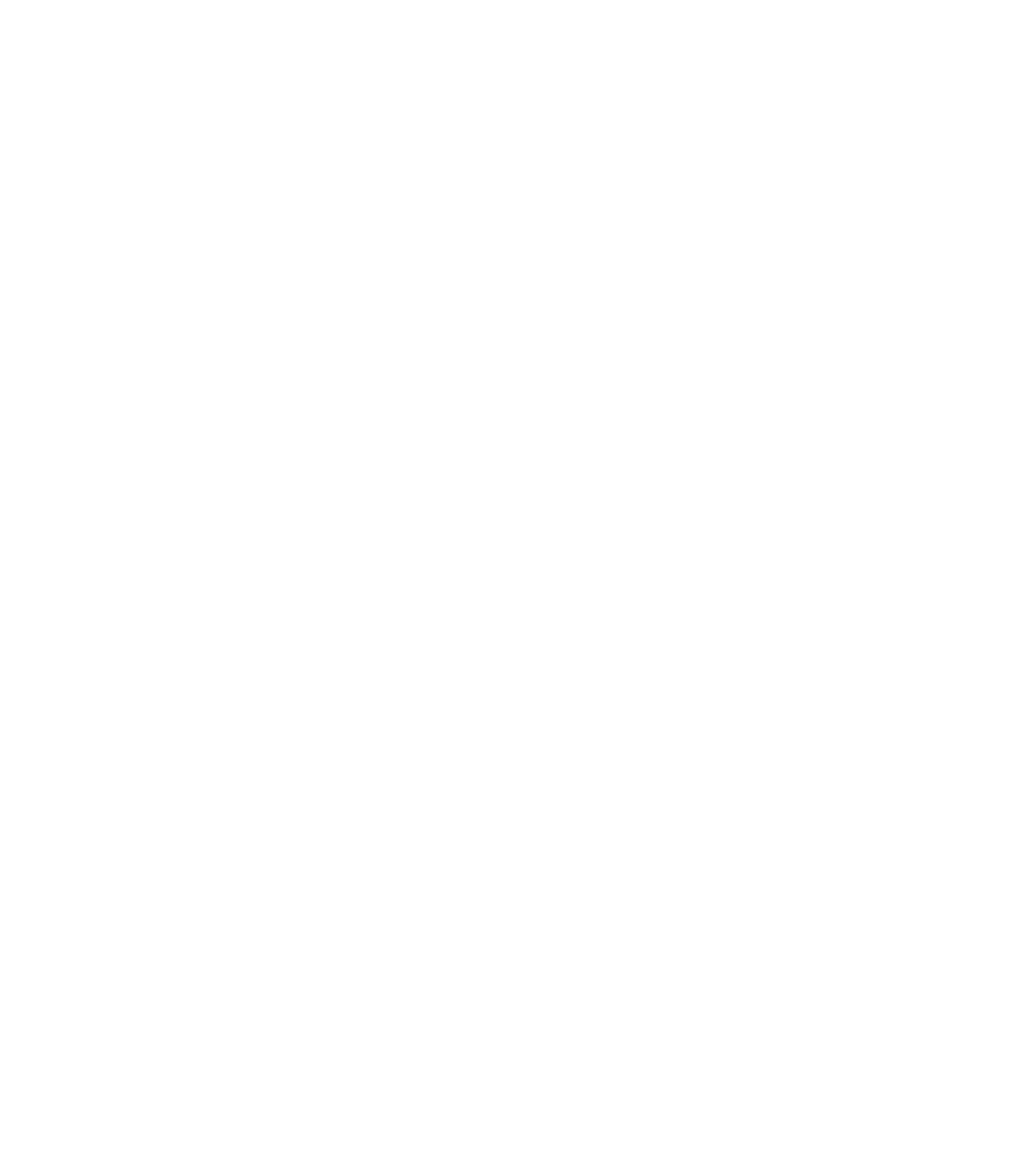
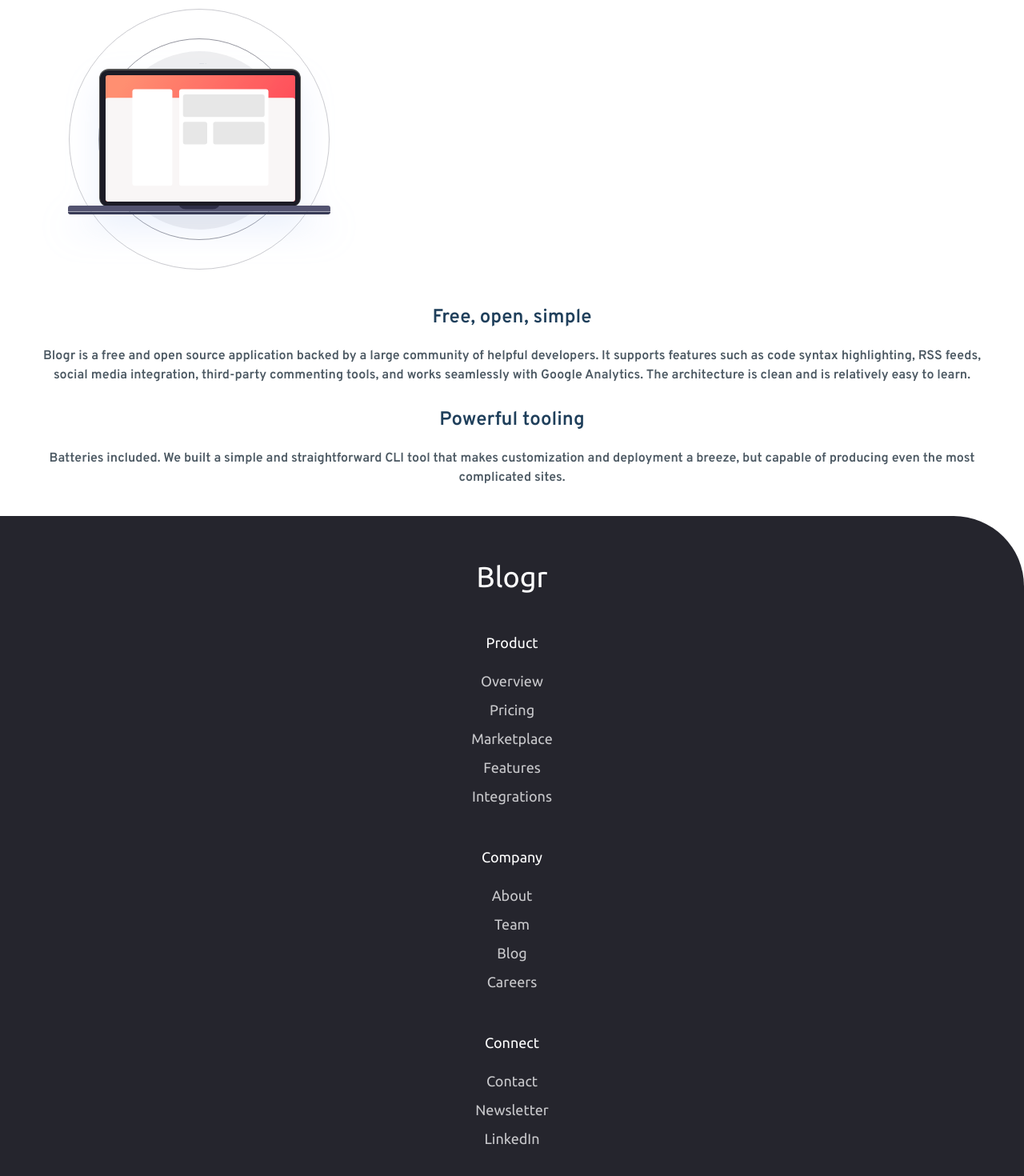
Before and after one commit to Samsegun/blogr-landing-page, a React (Create React App) app: page / in a window 1280 px wide. Shown: the part 2269-3739 px from the top of the page at 80% size. Before the commit the page ends 2327 px from the top, so only its background shows below. Built offline with nearby package versions, Linux system fonts and the light colour scheme.

Commit message:
footer component

```diff
--- a/src/App.js
+++ b/src/App.js
@@ -1,6 +1,8 @@
 import Header from "./Components/Header/Header";
 import DesignFuture from "./Components/DesignforFuture/DesignforFuture";
 import StateofArt from "./Components/StateofArt/StateofArt";
+import FreeOpen from "./Components/FreeOpen/FreeOpen";
+import Footer from "./Components/Footer/Footer";
 
 function App() {
   return (
@@ -8,6 +10,8 @@ function App() {
       <Header />
       <DesignFuture />
       <StateofArt />
+      <FreeOpen />
+      <Footer />
     </div>
   );
 }
--- /dev/null
+++ b/src/Components/Footer/Footer.js
@@ -0,0 +1,12 @@
+import FooterLinks from "./FooterLinks";
+
+const Footer = () => {
+  return (
+    <footer className="h-auto text-center text-white py-14 font-ubuntu bg-footer-bg rounded-tr-header">
+      <h2 className="text-4xl">Blogr</h2>
+      <FooterLinks />
+    </footer>
+  );
+};
+
+export default Footer;
--- /dev/null
+++ b/src/Components/Footer/FooterLinks.js
@@ -0,0 +1,61 @@
+const FooterLinks = () => {
+  return (
+    <div className="mt-12">
+      <section className="mb-10">
+        <h3 className="text-lg">Product</h3>
+        <ul className="flex flex-col mt-5 text-lg">
+          <a href="/" className="mb-2 text-footer-text">
+            Overview
+          </a>
+          <a href="/" className="mb-2 text-footer-text">
+            Pricing
+          </a>
+          <a href="/" className="mb-2 text-footer-text">
+            Marketplace
+          </a>
+          <a href="/" className="mb-2 text-footer-text">
+            Features
+          </a>
+          <a href="/" className="mb-2 text-footer-text">
+            Integrations
+          </a>
+        </ul>
+      </section>
+
+      <section className="mb-10">
+        <h3 className="text-lg">Company</h3>
+        <ul className="flex flex-col mt-5 text-lg">
+          <a href="/" className="mb-2 text-footer-text">
+            About
+          </a>
+          <a href="/" className="mb-2 text-footer-text">
+            Team
+          </a>
+          <a href="/" className="mb-2 text-footer-text">
+            Blog
+          </a>
+          <a href="/" className="mb-2 text-footer-text">
+            Careers
+          </a>
+        </ul>
+      </section>
+
+      <section className="mb-10">
+        <h3 className="text-lg">Connect</h3>
+        <ul className="flex flex-col mt-5 text-lg">
+          <a href="/" className="mb-2 text-footer-text">
+            Contact
+          </a>
+          <a href="/" className="mb-2 text-footer-text">
+            Newsletter
+          </a>
+          <a href="/" className="mb-2 text-footer-text">
+            LinkedIn
+          </a>
+        </ul>
+      </section>
+    </div>
+  );
+};
+
+export default FooterLinks;
--- /dev/null
+++ b/src/Components/FreeOpen/FreeOpen.js
@@ -0,0 +1,13 @@
+import FreeOpenImage from "./FreeOpenImage";
+import FreeOpenText from "./FreeOpenText";
+
+const FreeOpen = () => {
+  return (
+    <section className="text-center mb-9">
+      <FreeOpenImage />
+      <FreeOpenText />
+    </section>
+  );
+};
+
+export default FreeOpen;
--- /dev/null
+++ b/src/Components/FreeOpen/FreeOpenImage.js
@@ -0,0 +1,11 @@
+import laptop from "../../assets/illustration-laptop-mobile.svg";
+
+const FreeOpenImage = () => {
+  return (
+    <div>
+      <img src={laptop} alt="laptop" />
+    </div>
+  );
+};
+
+export default FreeOpenImage;
--- /dev/null
+++ b/src/Components/FreeOpen/FreeOpenText.js
@@ -0,0 +1,31 @@
+const FreeOpenText = () => {
+  return (
+    <div className="mt-7 font-overpass text-body-copy">
+      <article className="">
+        <h2 className="mb-5 text-2xl font-black text-headings">
+          Free, open, simple
+        </h2>
+        <p className="px-8 font-bold">
+          Blogr is a free and open source application backed by a large
+          community of helpful developers. It supports features such as code
+          syntax highlighting, RSS feeds, social media integration, third-party
+          commenting tools, and works seamlessly with Google Analytics. The
+          architecture is clean and is relatively easy to learn.
+        </p>
+      </article>
+
+      <article className="mt-7">
+        <h2 className="mb-5 text-2xl font-black text-headings">
+          Powerful tooling
+        </h2>
+        <p className="px-8 font-bold">
+          Batteries included. We built a simple and straightforward CLI tool
+          that makes customization and deployment a breeze, but capable of
+          producing even the most complicated sites.
+        </p>
+      </article>
+    </div>
+  );
+};
+
+export default FreeOpenText;
--- a/src/Components/StateofArt/StateofArt.js
+++ b/src/Components/StateofArt/StateofArt.js
@@ -3,7 +3,7 @@ import StateofArtText from "./StateofArtText";
 
 const StateofArt = () => {
   return (
-    <section className="relative mb-32 bg-no-repeat mt-52 bg-dark-gray-blue bg-circles-bg bg-StateofArt h-StateofArt rounded-tr-header rounded-bl-header">
+    <section className="relative mb-16 bg-no-repeat mt-52 bg-dark-gray-blue bg-circles-bg bg-StateofArt h-StateofArt rounded-tr-header rounded-bl-header">
       <StateofArtImage />
       <StateofArtText />
     </section>
--- a/src/Components/StateofArt/StateofArtText.js
+++ b/src/Components/StateofArt/StateofArtText.js
@@ -1,7 +1,7 @@
 const StateofArtText = () => {
   return (
-    <article className="relative text-center text-white top-72">
-      <h2 className="text-4xl font-semibold font-ubuntu">
+    <article className="relative text-center text-white top-72 font-overpass">
+      <h2 className="text-4xl font-semibold">
         State of the Art Infrastructure
       </h2>
       <p className="px-10 mt-5">
```
